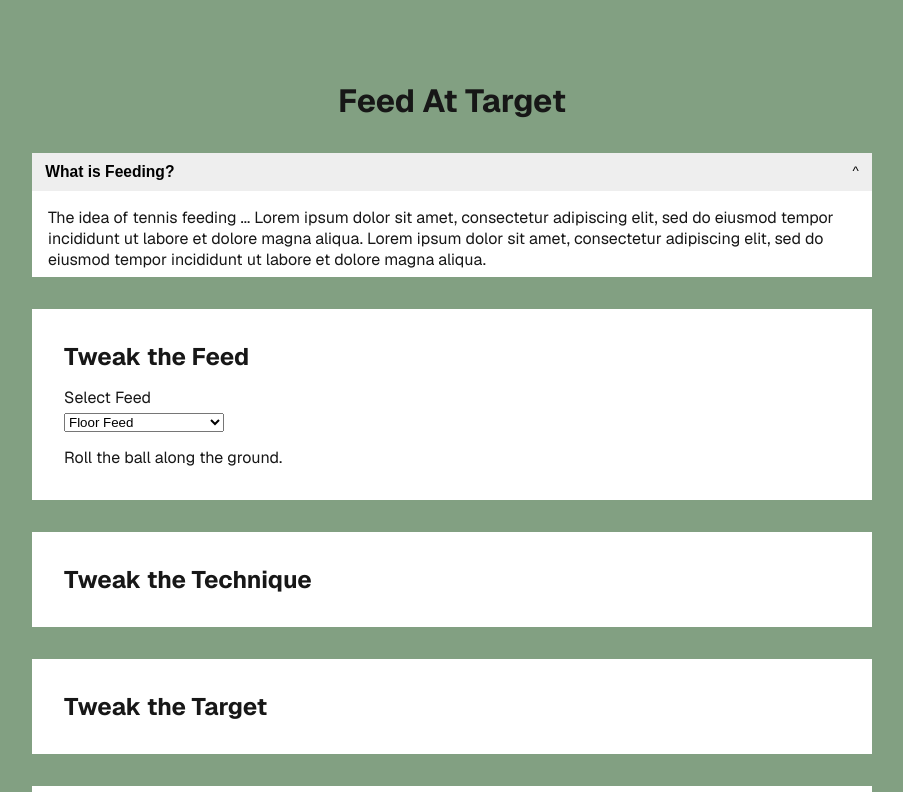
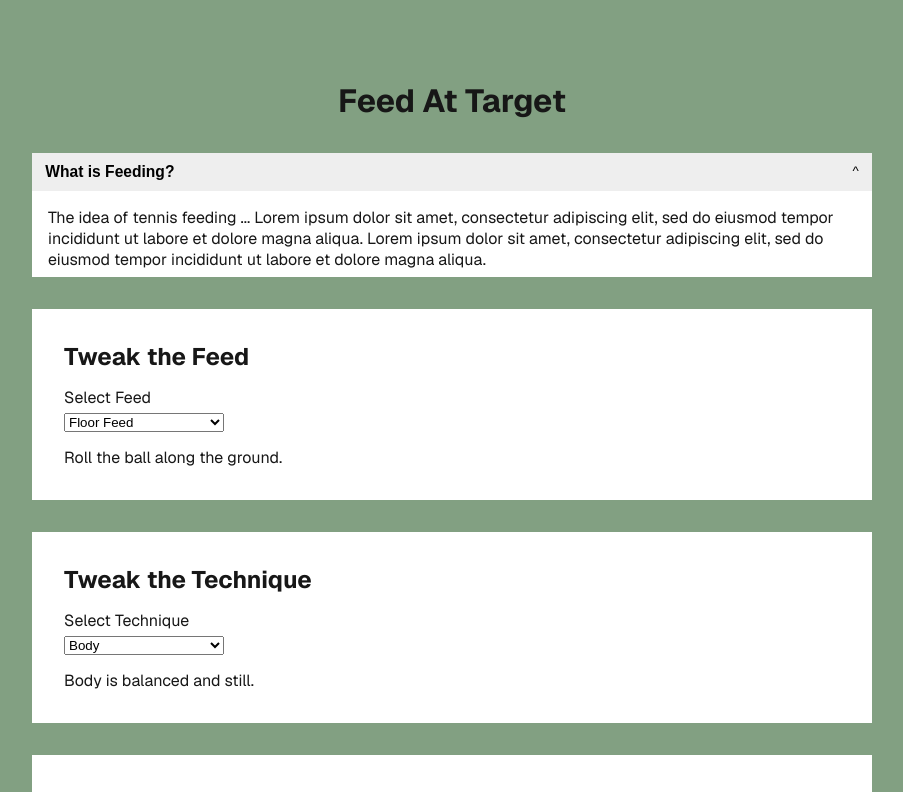
Before and after one commit to Devvaru/Tennis-Mock-Up, a Next.js app in the folder ttt-frontend/: page /feed-at-target in a window 1280 px wide. Shown: the top 792 px of the page, without its empty margins (188-1091 px from the left). Built offline with nearby package versions, Linux system fonts and the light colour scheme.

Commit message:
Refactor dropdowns into their own component to be resusable

```diff
--- a/ttt-frontend/src/app/_components/section.tsx
+++ b/ttt-frontend/src/app/_components/section.tsx
@@ -0,0 +1,38 @@
+import React, { useState } from "react";
+import { SectionProps } from "../_types/types";
+
+export default function Section({ title, options }: SectionProps) {
+    console.log(title, options)
+
+    const [selectedOption, setSelectedOption] = useState(options[0]);
+
+    const handleChange = (event: React.ChangeEvent<HTMLSelectElement>) => {
+        const selected = options.find(option => option.value === event.target.value);
+        if (selected) setSelectedOption(selected);
+    }
+
+    return (
+        <div className="activity-section">
+            <h2>
+                Tweak the {title}
+            </h2>
+
+            <div className="dropdown">
+                <label htmlFor="option-select">Select {title}</label>
+
+                <select id="option-select" value={selectedOption.value} onChange={handleChange}>
+
+                    {options.map((option) => (
+                        <option key={option.value} value={option.value}>
+                            {option.title}
+                        </option>
+                    ))}
+                </select>
+            </div>
+
+            <div className="activity-description">
+                <p>{selectedOption.description}</p>
+            </div>
+        </div>
+    )
+}
--- a/ttt-frontend/src/app/_data/activity-elements-data.ts
+++ b/ttt-frontend/src/app/_data/activity-elements-data.ts
@@ -3,7 +3,8 @@ import type { ActivityElement } from "../_types/types.js";
 export const activityElements: ActivityElement[] = [
     {
         id: 0,
-        title: "Feeding Options",
+        label: "Feeding Options",
+        title: "Feed",
         options: [
             { id: 0, value: "Floor Feed", title: "Floor Feed", description: "Roll the ball along the ground." },
             { id: 1, value: "NDH Feed", title: "NDH Feed", description: "Loft the ball up with your non-dominant hand." },
@@ -18,7 +19,8 @@ export const activityElements: ActivityElement[] = [
     },
     {
         id: 1,
-        title: "Technique Options",
+        label: "Technique Options",
+        title: "Technique",
         options: [
             { id: 0, value: "Body", title: "Body", description: "Body is balanced and still." },
             { id: 1, value: "Tossing Path", title: "Tossing Path", description: "Toss the ball upward." },
@@ -30,7 +32,8 @@ export const activityElements: ActivityElement[] = [
     },
     {
         id: 2,
-        title: "Target Options",
+        label: "Target Options",
+        title: "Target",
         options: [
             { id: 0, value: "Cone Goal", title: "Cone Goal", description: "Toss the ball between 2 objects. 2 Cones work nicely. A hockey net works even better." },
             { id: 1, value: "Container", title: "Container", description: "Toss the ball into a Container. A basket is wondefull. Put something in the container to prevent the ball from bouncing out, like a towel, for example." },
@@ -42,7 +45,8 @@ export const activityElements: ActivityElement[] = [
     },
     {
         id: 3,
-        title: "Game Options",
+        label: "Game Options",
+        title: "Game",
         options: [
             { id: 0, value: "k-In-A-Row", title: "k-In-A-Row", description: "Pick a value for k and try to get k in a row catches. k=3 is often a good 1st choice." },
             { id: 1, value: "k-Times", title: "k-Times", description: "Pick a value for k and try to catch the ball k times. k=5 is often a good 1st choice." },
--- a/ttt-frontend/src/app/feed-at-target/page.tsx
+++ b/ttt-frontend/src/app/feed-at-target/page.tsx
@@ -1,10 +1,12 @@
 "use client"
 
 import React, { useEffect, useState, useRef } from "react";
-import type { ActivityElement, DropdownOption } from "../_types/types.ts";
+import type { ActivityElement } from "../_types/types.ts";
 import { activityElements } from "../_data/activity-elements-data";
 import { activityPatterns } from "../_data/activity-patterns-data";
 import styles from "../page.module.css";
+
+import Section from "../_components/section";
 
 export default function FeedAtTarget() {
 
@@ -39,21 +41,6 @@ export default function FeedAtTarget() {
         }
     }, [isOpen]);
 
-    // Selection dropdown
-    const feedingOptions: DropdownOption[] = [
-        { value: "Floor Feed", label: "Floor Feed", description: "Roll the ball along the ground." },
-        { value: "NDH Feed", label: "NDH Feed", description: "Loft the ball up with your non-dominant hand." },
-        { value: "NDH Wall Feed", label: "NDH Wall Feed", description: "Loft the ball up and at the wall with your non-dominant hand." },
-    ]
-
-    const [selectedFeed, setSelectedFeed] = useState<DropdownOption>(feedingOptions[0]);
-
-    const handleChange = (event: React.ChangeEvent<HTMLSelectElement>) => {
-        const selected = feedingOptions.find(option => option.value === event.target.value);
-        if (selected) setSelectedFeed(selected);
-        console.log("value and description: ", selected?.value, "-", selected?.description)
-    }
-
     return (
         <div className={styles.page}>
             <main className={styles.main}>
@@ -80,42 +67,13 @@ export default function FeedAtTarget() {
                 </header>
 
                 <div className="sections-container">
-                    <section className="activity-section">
-                        <h2>
-                            Tweak the Feed
-                        </h2>
-                        <div className="dropdown">
-                            <label htmlFor="feed-select">Select Feed</label>
-                            <select id="feed-select" value={selectedFeed.value} onChange={handleChange}>
-                                {feedingOptions.map((option) => (
-                                    <option key={option.value} value={option.value}>
-                                        {option.label}
-                                    </option>
-                                ))}
-                            </select>
-                        </div>
-                        <div className="activity-description">
-                            <p>{selectedFeed.description}</p>
-                        </div>
-                    </section>
-
-                    <section className="activity-section">
-                        <h2>
-                            Tweak the Technique
-                        </h2>
-                    </section>
-
-                    <section className="activity-section">
-                        <h2>
-                            Tweak the Target
-                        </h2>
-                    </section>
-
-                    <section className="activity-section">
-                        <h2>
-                            Tweak the Game
-                        </h2>
-                    </section>
+                    {activityElements.map((element) => (
+                        <Section
+                            key={element.id}
+                            title={element.title}
+                            options={element.options}
+                        />
+                    ))}
                 </div>
             </main>
             <footer className={styles.footer}>
```
Also changed, not shown: ttt-frontend/src/app/_types/types.ts (+6 -6 lines).
